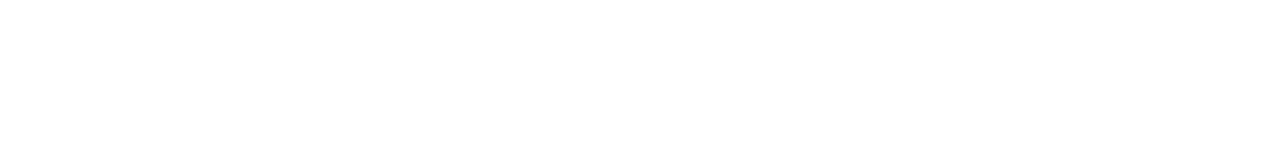
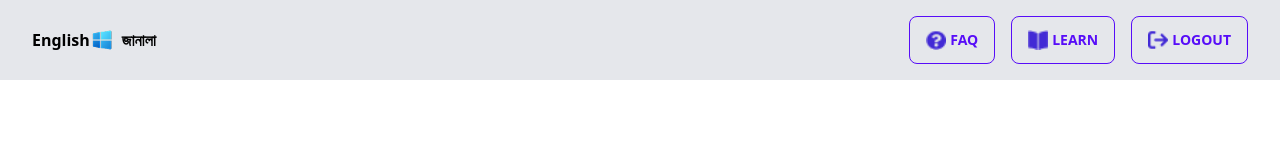
Before and after one commit to tanvirrahmanaz/assigment6-english-janala, a plain HTML site: page index.html in a window 1280 px wide. Drawn offline with nearby package versions, Linux system fonts and the light colour scheme.

Commit message:
navbar added fontend

```diff
--- a/index.html
+++ b/index.html
@@ -1,11 +1,29 @@
 <!DOCTYPE html>
 <html lang="en">
+<html lang="en" data-theme="light"></html>
 <head>
     <meta charset="UTF-8">
     <meta name="viewport" content="width=device-width, initial-scale=1.0">
-    <title>Document</title>
+    <title>Navbar</title>
+    <script src="https://cdn.tailwindcss.com"></script>
+    <link href="https://cdn.jsdelivr.net/npm/daisyui@2.51.5/dist/full.css" rel="stylesheet" type="text/css" />
 </head>
-<body>
-
+<body class="mx-auto bg-white text-black">
+    <nav class="bg-gray-200 flex justify-between items-center p-4 px-8">
+        <h1 id="site-title" class="text-black  font-bold flex items-center">
+            English <img src="assets/logo.png" alt="Logo" class="h-6 w-6 mr-2">জানালা
+        </h1>
+        <div class="flex space-x-4">
+            <button id="faq-button" class="btn btn-outline btn-primary flex items-center">
+                <img src="assets/fa-circle-question.png" alt="FAQ" class="h-5 w-5 mr-1"> FAQ
+            </button>
+            <button id="learn-button" class="btn btn-outline btn-primary flex items-center">
+                <img src="assets/fa-book-open.png" alt="Learn" class="h-5 w-5 mr-1"> Learn
+            </button>
+            <button id="logout-button" class="btn btn-outline btn-primary flex items-center">
+                <img src="assets/fa-arrow-right-from-bracket.png" alt="Logout" class="h-5 w-5 mr-1"> Logout
+            </button>
+        </div>
+    </nav>
 </body>
 </html>
```
